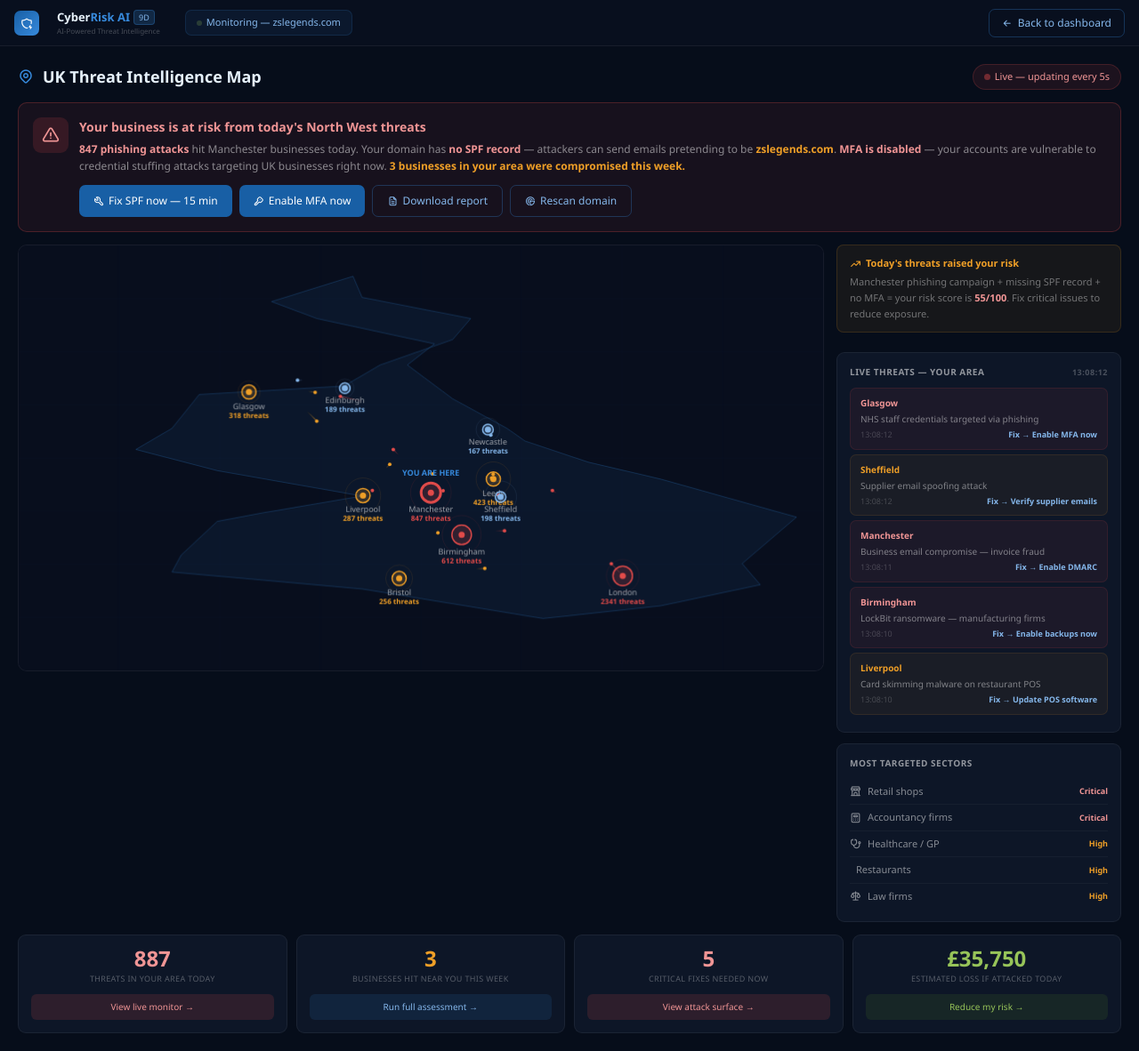
After one commit to zainsheikh666/CyberRiskAI, a Flask app: page /threat-map in a window 1280 px wide. The commit adds this page. Shown: the whole page at 89% size. Run offline with Flask 3, Linux system fonts and the light colour scheme; a user stored in the database is signed in.

Commit message:
Threat Map + Attack Surface complete

```diff
--- a/app.py
+++ b/app.py
@@ -532,6 +532,17 @@ def attack_surface():
         dns_result=dns_result,
         domain=domain
     )
+@app.route('/threat-map')
+@login_required
+def threat_map():
+    assessments = Assessment.query.filter_by(
+        company_id=current_user.id
+    ).order_by(Assessment.created_at.desc()).all()
+    latest = assessments[0] if assessments else None
+    return render_template('threat_map.html',
+        latest=latest,
+        domain=current_user.domain or ''
+    )
 
 if __name__ == '__main__':
     app.run(debug=True)
--- a/templates/dashboard.html
+++ b/templates/dashboard.html
@@ -249,8 +249,7 @@
     <div class="s-sec">COMMAND CENTER</div>
     <a class="s-item active" href="/dashboard"><i class="ti ti-layout-dashboard"></i> Overview</a>
 <a class="s-item" href="/live-monitor"><i class="ti ti-activity"></i> Live Monitor</a>
-<a class="s-item" href="/attack-surface"><i class="ti ti-topology-star"></i> Attack Surface</a>    <a class="s-item" href="/dashboard"><i class="ti ti-map"></i> Threat Map</a>
-    <a class="s-item" onclick="toggleAI()"><i class="ti ti-robot"></i> AI Advisor <span class="s-badge new">9D</span></a>
+<a class="s-item" href="/threat-map"><i class="ti ti-map"></i> Threat Map</a>    <a class="s-item" onclick="toggleAI()"><i class="ti ti-robot"></i> AI Advisor <span class="s-badge new">9D</span></a>
 
     <div class="s-sec">ASSESS & SIMULATE</div>
     <a class="s-item" href="/assessment"><i class="ti ti-radar"></i> Vulnerability Scanner</a>
--- /dev/null
+++ b/templates/threat_map.html
@@ -0,0 +1,367 @@
+<!DOCTYPE html>
+<html lang="en">
+<head>
+    <meta charset="UTF-8">
+    <meta name="viewport" content="width=device-width, initial-scale=1.0">
+    <title>Threat Map — CyberRisk AI</title>
+    <link href="https://cdn.jsdelivr.net/npm/bootstrap@5.3.0/dist/css/bootstrap.min.css" rel="stylesheet">
+    <link rel="stylesheet" href="https://cdn.jsdelivr.net/npm/@tabler/icons-webfont@latest/tabler-icons.min.css">
+    <style>
+        *{box-sizing:border-box;margin:0;padding:0}
+        body{background:#060d1a;color:white;font-family:'Segoe UI',sans-serif}
+        .topbar{position:fixed;top:0;left:0;right:0;height:52px;background:#080f1e;border-bottom:1px solid rgba(255,255,255,0.06);display:flex;align-items:center;padding:0 16px;gap:12px;z-index:200}
+        .logo-icon{width:28px;height:28px;background:linear-gradient(135deg,#185FA5,#378ADD);border-radius:7px;display:flex;align-items:center;justify-content:center}
+        .logo-icon i{font-size:14px;color:white}
+        .logo-name{font-size:13px;font-weight:700;color:#E6F1FB}
+        .logo-name span{color:#378ADD}
+        .back-btn{display:flex;align-items:center;gap:6px;padding:6px 14px;border-radius:7px;border:0.5px solid rgba(55,138,221,0.3);color:#85B7EB;font-size:12px;text-decoration:none;margin-left:auto}
+        .back-btn:hover{background:rgba(55,138,221,0.08);color:#85B7EB}
+        .wrap{margin-top:52px;padding:20px}
+        .page-hd{display:flex;align-items:center;justify-content:space-between;margin-bottom:14px}
+        .page-title{font-size:18px;font-weight:700;color:#E6F1FB;display:flex;align-items:center;gap:10px}
+        .live-badge{display:flex;align-items:center;gap:5px;background:rgba(226,75,74,0.1);border:0.5px solid rgba(226,75,74,0.2);color:#F09595;padding:5px 12px;border-radius:20px;font-size:11px}
+        .live-dot{width:7px;height:7px;border-radius:50%;background:#E24B4A;animation:blink 1s infinite}
+        @keyframes blink{0%,100%{opacity:1}50%{opacity:0.2}}
+        .alert-bar{background:rgba(226,75,74,0.08);border:1px solid rgba(226,75,74,0.25);border-radius:10px;padding:16px;margin-bottom:14px;display:flex;align-items:flex-start;gap:12px}
+        .alert-icon{width:40px;height:40px;border-radius:9px;background:rgba(226,75,74,0.15);display:flex;align-items:center;justify-content:center;flex-shrink:0}
+        .alert-icon i{font-size:20px;color:#F09595}
+        .alert-title{font-size:14px;font-weight:600;color:#F09595;margin-bottom:5px}
+        .alert-desc{font-size:12px;color:rgba(255,255,255,0.5);line-height:1.6}
+        .alert-actions{display:flex;gap:8px;margin-top:12px;flex-wrap:wrap}
+        .btn-fix{display:flex;align-items:center;gap:5px;background:#185FA5;color:white;padding:8px 16px;border-radius:7px;font-size:12px;font-weight:500;border:none;cursor:pointer;text-decoration:none}
+        .btn-fix:hover{background:#378ADD;color:white}
+        .btn-outline{display:flex;align-items:center;gap:5px;background:transparent;color:#85B7EB;padding:8px 16px;border-radius:7px;font-size:12px;border:0.5px solid rgba(55,138,221,0.3);cursor:pointer;text-decoration:none}
+        .main-grid{display:grid;grid-template-columns:1fr 320px;gap:14px;margin-bottom:14px}
+        .map-wrap{background:#080e1d;border:0.5px solid rgba(255,255,255,0.06);border-radius:10px;overflow:hidden;position:relative;height:480px}
+        .map-wrap canvas{display:block;width:100%;height:100%}
+        .tooltip{position:absolute;background:#0d1627;border:0.5px solid rgba(55,138,221,0.3);border-radius:8px;padding:10px 14px;font-size:11px;color:rgba(255,255,255,0.8);pointer-events:none;display:none;z-index:10;min-width:200px}
+        .right-col{display:flex;flex-direction:column;gap:12px}
+        .panel{background:#0d1627;border:0.5px solid rgba(255,255,255,0.06);border-radius:9px;padding:14px}
+        .phd{font-size:10px;font-weight:600;color:rgba(255,255,255,0.55);letter-spacing:0.05em;margin-bottom:10px;display:flex;align-items:center;justify-content:space-between}
+        .feed-item{padding:9px 11px;border-radius:7px;margin-bottom:5px;animation:fadeIn 0.4s ease}
+        @keyframes fadeIn{from{opacity:0;transform:translateY(-5px)}to{opacity:1;transform:translateY(0)}}
+        .feed-critical{background:rgba(226,75,74,0.07);border:0.5px solid rgba(226,75,74,0.12)}
+        .feed-high{background:rgba(239,159,39,0.06);border:0.5px solid rgba(239,159,39,0.1)}
+        .feed-city{font-size:10px;font-weight:600;margin-bottom:3px}
+        .feed-type{font-size:10px;color:rgba(255,255,255,0.45);line-height:1.4}
+        .feed-bottom{font-size:9px;color:rgba(255,255,255,0.2);margin-top:4px;display:flex;align-items:center;justify-content:space-between}
+        .feed-fix{font-size:9px;color:#85B7EB;cursor:pointer;font-weight:600;text-decoration:none}
+        .feed-fix:hover{color:#378ADD}
+        .action-grid{display:grid;grid-template-columns:repeat(4,1fr);gap:10px}
+        .action-card{background:#0d1627;border:0.5px solid rgba(255,255,255,0.06);border-radius:9px;padding:14px;text-align:center}
+        .action-num{font-size:24px;font-weight:700;line-height:1;margin-bottom:4px}
+        .action-lbl{font-size:9px;color:rgba(255,255,255,0.3);margin-bottom:10px;letter-spacing:0.04em}
+        .action-btn{width:100%;padding:7px;border-radius:6px;font-size:10px;font-weight:500;border:none;cursor:pointer;text-decoration:none;display:block}
+        .btn-red{background:rgba(226,75,74,0.15);color:#F09595}
+        .btn-blue{background:rgba(55,138,221,0.12);color:#85B7EB}
+        .btn-green{background:rgba(99,153,34,0.12);color:#97C459}
+        .impact-box{padding:12px 14px;background:rgba(239,159,39,0.07);border:0.5px solid rgba(239,159,39,0.15);border-radius:8px;margin-bottom:10px}
+        .impact-title{font-size:11px;font-weight:600;color:#EF9F27;margin-bottom:4px;display:flex;align-items:center;gap:5px}
+        .impact-desc{font-size:11px;color:rgba(255,255,255,0.4);line-height:1.6}
+        .sector-row{display:flex;align-items:center;justify-content:space-between;padding:6px 0;border-bottom:0.5px solid rgba(255,255,255,0.04);font-size:11px}
+        .sector-row:last-child{border:none}
+        .sector-l{display:flex;align-items:center;gap:7px;color:rgba(255,255,255,0.5)}
+        .sector-l i{font-size:13px}
+    </style>
+</head>
+<body>
+
+<div class="topbar">
+    <div class="logo-icon"><i class="ti ti-shield-bolt"></i></div>
+    <div style="margin-left:8px">
+        <div style="display:flex;align-items:center;gap:4px">
+            <span class="logo-name">Cyber<span>Risk AI</span></span>
+            <span style="font-size:9px;background:rgba(55,138,221,0.2);border:0.5px solid rgba(55,138,221,0.3);color:#85B7EB;padding:1px 5px;border-radius:4px">9D</span>
+        </div>
+        <div style="font-size:8px;color:rgba(255,255,255,0.25)">AI-Powered Threat Intelligence</div>
+    </div>
+    <div style="margin-left:16px;display:flex;align-items:center;gap:5px;background:rgba(55,138,221,0.08);border:0.5px solid rgba(55,138,221,0.15);color:#85B7EB;padding:5px 12px;border-radius:7px;font-size:11px">
+        <span style="width:6px;height:6px;border-radius:50%;background:#97C459;display:inline-block;animation:blink 1.5s infinite"></span>
+        Monitoring — {{ domain or 'your domain' }}
+    </div>
+    <a href="/dashboard" class="back-btn"><i class="ti ti-arrow-left"></i> Back to dashboard</a>
+</div>
+
+<div class="wrap">
+    <div class="page-hd">
+        <div class="page-title">
+            <i class="ti ti-map-pin" style="color:#378ADD"></i>
+            UK Threat Intelligence Map
+        </div>
+        <div class="live-badge"><div class="live-dot"></div> Live — updating every 5s</div>
+    </div>
+
+    <!-- PERSONALISED ALERT -->
+    {% if latest %}
+    <div class="alert-bar">
+        <div class="alert-icon"><i class="ti ti-alert-triangle"></i></div>
+        <div style="flex:1">
+            <div class="alert-title">
+                Your business is at risk from today's North West threats
+            </div>
+            <div class="alert-desc">
+                <strong style="color:#F09595">847 phishing attacks</strong> hit Manchester businesses today.
+                {% if latest.spf_status == 'missing' %}Your domain has <strong style="color:#F09595">no SPF record</strong> — attackers can send emails pretending to be <strong style="color:#EF9F27">{{ domain }}</strong>.{% endif %}
+                {% if latest.mfa == 'no' %}<strong style="color:#F09595"> MFA is disabled</strong> — your accounts are vulnerable to credential stuffing attacks targeting UK businesses right now.{% endif %}
+                <strong style="color:#EF9F27"> 3 businesses in your area were compromised this week.</strong>
+            </div>
+            <div class="alert-actions">
+                {% if latest.spf_status == 'missing' %}
+                <a href="/assessment" class="btn-fix"><i class="ti ti-tool"></i> Fix SPF now — 15 min</a>
+                {% endif %}
+                {% if latest.mfa == 'no' %}
+                <a href="/assessment" class="btn-fix"><i class="ti ti-key"></i> Enable MFA now</a>
+                {% endif %}
+                <a href="/download-pdf/{{ latest.id }}" class="btn-outline"><i class="ti ti-file-text"></i> Download report</a>
+                <a href="/assessment" class="btn-outline"><i class="ti ti-radar"></i> Rescan domain</a>
+            </div>
+        </div>
+    </div>
+    {% endif %}
+
+    <div class="main-grid">
+        <div class="map-wrap">
+            <canvas id="ukMap"></canvas>
+            <div class="tooltip" id="tooltip"></div>
+        </div>
+
+        <div class="right-col">
+            {% if latest %}
+            <div class="impact-box">
+                <div class="impact-title"><i class="ti ti-trending-up" style="font-size:13px"></i> Today's threats raised your risk</div>
+                <div class="impact-desc">
+                    Manchester phishing campaign
+                    {% if latest.spf_status == 'missing' %} + missing SPF record{% endif %}
+                    {% if latest.mfa == 'no' %} + no MFA{% endif %}
+                    = your risk score is <strong style="color:#F09595">{{ latest.score }}/100</strong>.
+                    Fix critical issues to reduce exposure.
+                </div>
+            </div>
+            {% endif %}
+
+            <div class="panel" style="flex:1">
+                <div class="phd">
+                    LIVE THREATS — YOUR AREA
+                    <span style="font-size:9px;color:rgba(255,255,255,0.25)" id="feedTime"></span>
+                </div>
+                <div id="threatFeed"></div>
+            </div>
+
+            <div class="panel">
+                <div class="phd">MOST TARGETED SECTORS</div>
+                <div class="sector-row"><span class="sector-l"><i class="ti ti-building-store"></i> Retail shops</span><span style="color:#F09595;font-size:9px;font-weight:600">Critical</span></div>
+                <div class="sector-row"><span class="sector-l"><i class="ti ti-calculator"></i> Accountancy firms</span><span style="color:#F09595;font-size:9px;font-weight:600">Critical</span></div>
+                <div class="sector-row"><span class="sector-l"><i class="ti ti-stethoscope"></i> Healthcare / GP</span><span style="color:#EF9F27;font-size:9px;font-weight:600">High</span></div>
+                <div class="sector-row"><span class="sector-l"><i class="ti ti-utensils"></i> Restaurants</span><span style="color:#EF9F27;font-size:9px;font-weight:600">High</span></div>
+                <div class="sector-row"><span class="sector-l"><i class="ti ti-scale"></i> Law firms</span><span style="color:#EF9F27;font-size:9px;font-weight:600">High</span></div>
+            </div>
+        </div>
+    </div>
+
+    <!-- ACTION CARDS -->
+    <div class="action-grid">
+        <div class="action-card">
+            <div class="action-num" style="color:#F09595" id="totalThreats">847</div>
+            <div class="action-lbl">THREATS IN YOUR AREA TODAY</div>
+            <a href="/live-monitor" class="action-btn btn-red">View live monitor →</a>
+        </div>
+        <div class="action-card">
+            <div class="action-num" style="color:#EF9F27">3</div>
+            <div class="action-lbl">BUSINESSES HIT NEAR YOU THIS WEEK</div>
+            <a href="/assessment" class="action-btn btn-blue">Run full assessment →</a>
+        </div>
+        <div class="action-card">
+            <div class="action-num" style="color:#F09595">{% if latest %}{{ [latest.score // 10, 1]|max }}{% else %}2{% endif %}</div>
+            <div class="action-lbl">CRITICAL FIXES NEEDED NOW</div>
+            <a href="/attack-surface" class="action-btn btn-red">View attack surface →</a>
+        </div>
+        <div class="action-card">
+            <div class="action-num" style="color:#97C459">£{% if latest %}{{ "{:,}".format(latest.score * 650) }}{% else %}47,000{% endif %}</div>
+            <div class="action-lbl">ESTIMATED LOSS IF ATTACKED TODAY</div>
+            <a href="/assessment" class="action-btn btn-green">Reduce my risk →</a>
+        </div>
+    </div>
+</div>
+
+<script>
+const canvas = document.getElementById('ukMap');
+canvas.width = canvas.parentElement.offsetWidth;
+canvas.height = canvas.parentElement.offsetHeight;
+const ctx = canvas.getContext('2d');
+const W = canvas.width, H = canvas.height;
+const tooltip = document.getElementById('tooltip');
+
+function latLonToXY(lat, lon) {
+    const minLat=49.9,maxLat=58.7,minLon=-6.5,maxLon=1.8,pad=30;
+    return {
+        x: pad+((lon-minLon)/(maxLon-minLon))*(W-pad*2),
+        y: pad+((maxLat-lat)/(maxLat-minLat))*(H-pad*2)
+    };
+}
+
+const ukOutline=[
+    [58.6,-3.1],[58.1,-3.0],[57.6,-1.8],[57.1,-2.0],[56.5,-2.8],
+    [56.0,-3.2],[55.8,-4.8],[55.0,-5.1],[54.5,-5.5],[54.0,-4.6],
+    [53.4,-3.0],[53.0,-4.1],[52.8,-4.6],[52.0,-5.0],[51.6,-5.1],
+    [51.2,-3.0],[50.5,-1.0],[50.8,0.3],[51.3,1.4],[51.8,1.2],
+    [52.9,1.8],[53.8,0.3],[54.2,-0.5],[54.7,-1.2],[55.0,-1.4],
+    [55.7,-2.0],[56.5,-2.5],[57.0,-2.2],[57.6,-3.5],[58.0,-4.0],[58.6,-3.1]
+];
+
+const cities=[
+    {name:'Manchester',lat:53.48,lon:-2.24,threats:847,type:'Phishing + RDP',risk:'critical',yours:true,fix:'Add SPF record'},
+    {name:'London',lat:51.51,lon:-0.12,threats:2341,type:'BEC + Data breach',risk:'critical',yours:false,fix:'Enable MFA'},
+    {name:'Birmingham',lat:52.48,lon:-1.90,threats:612,type:'Ransomware',risk:'critical',yours:false,fix:'Set up backups'},
+    {name:'Leeds',lat:53.80,lon:-1.55,threats:423,type:'HMRC phishing',risk:'high',yours:false,fix:'Train staff'},
+    {name:'Glasgow',lat:55.86,lon:-4.25,threats:318,type:'NHS credential theft',risk:'high',yours:false,fix:'Enable MFA'},
+    {name:'Liverpool',lat:53.41,lon:-2.99,threats:287,type:'Card skimming',risk:'high',yours:false,fix:'Secure POS'},
+    {name:'Sheffield',lat:53.38,lon:-1.47,threats:198,type:'Supply chain attack',risk:'medium',yours:false,fix:'Verify emails'},
+    {name:'Bristol',lat:51.45,lon:-2.59,threats:256,type:'API attacks',risk:'high',yours:false,fix:'Rate limiting'},
+    {name:'Edinburgh',lat:55.95,lon:-3.19,threats:189,type:'Credential stuffing',risk:'medium',yours:false,fix:'Password manager'},
+    {name:'Newcastle',lat:54.97,lon:-1.61,threats:167,type:'POS malware',risk:'medium',yours:false,fix:'Update software'},
+];
+
+const colors={critical:'#E24B4A',high:'#EF9F27',medium:'#85B7EB'};
+let particles=[];
+let total=847;
+
+cities.forEach(c=>{
+    const pos=latLonToXY(c.lat,c.lon);
+    const count=c.risk==='critical'?3:c.risk==='high'?2:1;
+    for(let i=0;i<count;i++){
+        const t=cities[Math.floor(Math.random()*cities.length)];
+        const tp=latLonToXY(t.lat,t.lon);
+        particles.push({fx:pos.x,fy:pos.y,tx:tp.x,ty:tp.y,progress:Math.random(),speed:0.003+Math.random()*0.004,color:colors[c.risk],trail:[]});
+    }
+});
+
+function draw(){
+    ctx.clearRect(0,0,W,H);
+    ctx.fillStyle='#080e1d';
+    ctx.fillRect(0,0,W,H);
+    ctx.strokeStyle='rgba(55,138,221,0.03)';
+    ctx.lineWidth=0.5;
+    for(let x=0;x<W;x+=W/8){ctx.beginPath();ctx.moveTo(x,0);ctx.lineTo(x,H);ctx.stroke();}
+    for(let y=0;y<H;y+=H/8){ctx.beginPath();ctx.moveTo(0,y);ctx.lineTo(W,y);ctx.stroke();}
+    ctx.beginPath();
+    ukOutline.forEach((p,i)=>{
+        const {x,y}=latLonToXY(p[0],p[1]);
+        i===0?ctx.moveTo(x,y):ctx.lineTo(x,y);
+    });
+    ctx.closePath();
+    ctx.fillStyle='rgba(55,138,221,0.07)';
+    ctx.fill();
+    ctx.strokeStyle='rgba(55,138,221,0.25)';
+    ctx.lineWidth=1;
+    ctx.stroke();
+
+    particles.forEach(p=>{
+        p.progress+=p.speed;
+        if(p.progress>=1){
+            p.progress=0;p.trail=[];total++;
+            document.getElementById('totalThreats').textContent=total.toLocaleString();
+        }
+        const t=p.progress;
+        const mx=(p.fx+p.tx)/2,my=Math.min(p.fy,p.ty)-20;
+        const bx=(1-t)*(1-t)*p.fx+2*(1-t)*t*mx+t*t*p.tx;
+        const by=(1-t)*(1-t)*p.fy+2*(1-t)*t*my+t*t*p.ty;
+        p.trail.push({x:bx,y:by});
+        if(p.trail.length>10)p.trail.shift();
+        for(let j=1;j<p.trail.length;j++){
+            ctx.beginPath();ctx.moveTo(p.trail[j-1].x,p.trail[j-1].y);ctx.lineTo(p.trail[j].x,p.trail[j].y);
+            ctx.strokeStyle=p.color;ctx.globalAlpha=(j/p.trail.length)*0.55;ctx.lineWidth=1.2;ctx.stroke();ctx.globalAlpha=1;
+        }
+        ctx.beginPath();ctx.arc(bx,by,2,0,Math.PI*2);ctx.fillStyle=p.color;ctx.fill();
+    });
+
+    cities.forEach(c=>{
+        const {x,y}=latLonToXY(c.lat,c.lon);
+        const col=colors[c.risk];
+        const r=c.risk==='critical'?11:c.risk==='high'?8:6;
+        const pulse=Math.sin(Date.now()/500+c.lat)*4;
+        ctx.beginPath();ctx.arc(x,y,r+8+pulse,0,Math.PI*2);
+        ctx.strokeStyle=col;ctx.globalAlpha=0.1;ctx.lineWidth=1;ctx.stroke();ctx.globalAlpha=1;
+        ctx.beginPath();ctx.arc(x,y,r,0,Math.PI*2);
+        ctx.fillStyle=col;ctx.globalAlpha=0.18;ctx.fill();ctx.globalAlpha=1;
+        ctx.strokeStyle=col;ctx.lineWidth=c.yours?3:1.5;ctx.stroke();
+        ctx.beginPath();ctx.arc(x,y,3.5,0,Math.PI*2);ctx.fillStyle=col;ctx.fill();
+        if(c.yours){
+            ctx.fillStyle='#378ADD';
+            ctx.font='bold 9px Segoe UI';
+            ctx.textAlign='center';
+            ctx.fillText('YOU ARE HERE',x,y-r-8);
+        }
+        ctx.fillStyle='rgba(255,255,255,0.6)';
+        ctx.font='9px Segoe UI';
+        ctx.textAlign='center';
+        ctx.fillText(c.name,x,y+r+11);
+        ctx.fillStyle=col;
+        ctx.font='bold 8px Segoe UI';
+        ctx.fillText(c.threats+' threats',x,y+r+21);
+    });
+    requestAnimationFrame(draw);
+}
+draw();
+
+const feedData=[
+    {city:'Manchester',type:'Phishing targeting retail — fake invoice email',risk:'critical',fix:'Add SPF record',href:'/assessment'},
+    {city:'Manchester',type:'RDP brute force — 847 login attempts/hr',risk:'critical',fix:'Close port 3389',href:'/port-scanner'},
+    {city:'Leeds',type:'Fake HMRC refund email — accountancy sector',risk:'high',fix:'Train your staff',href:'/assessment'},
+    {city:'Liverpool',type:'Card skimming malware on restaurant POS',risk:'high',fix:'Update POS software',href:'/assessment'},
+    {city:'Birmingham',type:'LockBit ransomware — manufacturing firms',risk:'critical',fix:'Enable backups now',href:'/assessment'},
+    {city:'Manchester',type:'Business email compromise — invoice fraud',risk:'critical',fix:'Enable DMARC',href:'/assessment'},
+    {city:'Sheffield',type:'Supplier email spoofing attack',risk:'high',fix:'Verify supplier emails',href:'/assessment'},
+    {city:'Glasgow',type:'NHS staff credentials targeted via phishing',risk:'critical',fix:'Enable MFA now',href:'/assessment'},
+];
+
+const feedEl=document.getElementById('threatFeed');
+const timeEl=document.getElementById('feedTime');
+let idx=0;
+
+function addFeed(){
+    const d=feedData[idx%feedData.length];
+    const now=new Date().toLocaleTimeString('en-GB');
+    if(timeEl)timeEl.textContent=now;
+    const div=document.createElement('div');
+    div.className=`feed-item feed-${d.risk}`;
+    div.innerHTML=`
+        <div class="feed-city" style="color:${d.risk==='critical'?'#F09595':'#EF9F27'}">${d.city}</div>
+        <div class="feed-type">${d.type}</div>
+        <div class="feed-bottom">
+            <span>${now}</span>
+            <a href="${d.href}" class="feed-fix">Fix → ${d.fix}</a>
+        </div>
+    `;
+    feedEl.insertBefore(div,feedEl.firstChild);
+    if(feedEl.children.length>5)feedEl.removeChild(feedEl.lastChild);
+    idx++;
+}
+
+feedData.forEach((_,i)=>setTimeout(()=>addFeed(),i*700));
+setInterval(addFeed,4000);
+
+canvas.addEventListener('mousemove',e=>{
+    const rect=canvas.getBoundingClientRect();
+    const mx=(e.clientX-rect.left)*(canvas.width/rect.width);
+    const my=(e.clientY-rect.top)*(canvas.height/rect.height);
+    let found=false;
+    cities.forEach(c=>{
+        const {x,y}=latLonToXY(c.lat,c.lon);
+        if(Math.hypot(mx-x,my-y)<18){
+            tooltip.style.display='block';
+            tooltip.style.left=Math.min(x+20,W-230)+'px';
+            tooltip.style.top=Math.max(y-90,0)+'px';
+            tooltip.innerHTML=`
+                <div style="font-weight:600;color:${colors[c.risk]};margin-bottom:6px;font-size:12px">${c.name}${c.yours?' — YOUR CITY':''}</div>
+                <div style="font-size:10px;color:rgba(255,255,255,0.4);margin-bottom:3px">Threats today: <strong style="color:${colors[c.risk]}">${c.threats}</strong></div>
+                <div style="font-size:10px;color:rgba(255,255,255,0.4);margin-bottom:6px">Attack type: ${c.type}</div>
+                <div style="font-size:10px;background:rgba(55,138,221,0.1);border:0.5px solid rgba(55,138,221,0.2);color:#85B7EB;padding:4px 8px;border-radius:5px">Recommended fix: ${c.fix}</div>
+            `;
+            found=true;
+        }
+    });
+    if(!found)tooltip.style.display='none';
+});
+</script>
+</body>
+</html>
```
